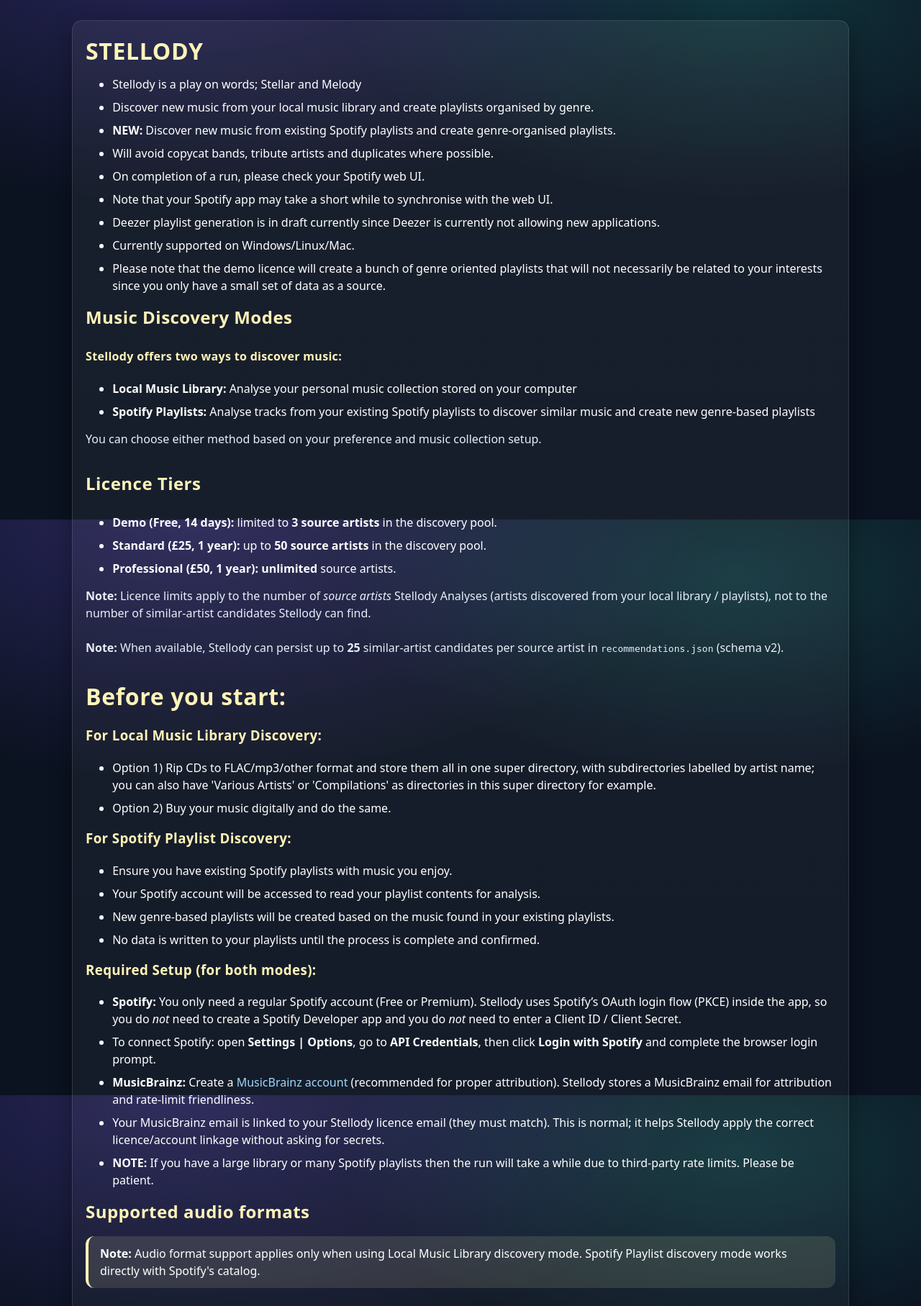
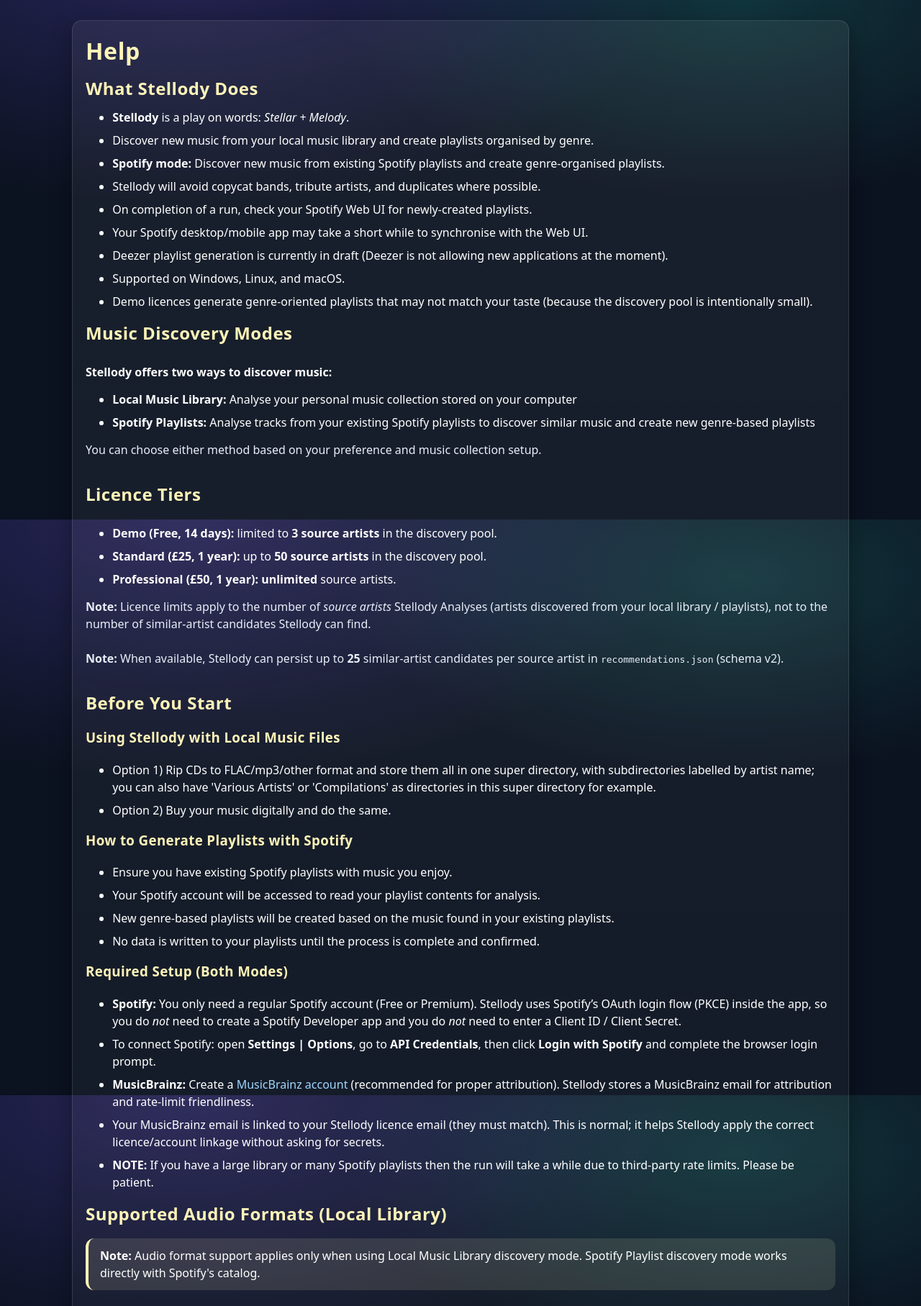
Before and after one commit to oernster/stellody-website, a FastAPI app: page /help in a window 1280 px wide. Shown: the part 78-1893 px from the top of the page at 72% size. Run offline with FastAPI, Linux system fonts and the light colour scheme; parts of the project's set-up code (start-up, migrations or seed data) failed here and were passed over.

Commit message:
Further SEO optimisations while retaining 100% test coverage.

```diff
--- a/fastapi_stellody/routers/home.py
+++ b/fastapi_stellody/routers/home.py
@@ -12,5 +12,9 @@ router = APIRouter()
 @router.get("/", response_class=HTMLResponse)
 async def home(request: Request, renderer: PageRenderer = Depends(get_renderer)):
     return renderer.render_page(
-        template_name="home.html", request=request, title="Home"
+        template_name="home.html",
+        request=request,
+        # Homepage SEO title should be explicit and keyword-rich.
+        title="Home",
+        og_title="Stellody - AI Music Discovery & Licensing",
     )
--- a/fastapi_stellody/seo.py
+++ b/fastapi_stellody/seo.py
@@ -16,7 +16,8 @@ class SeoConfig:
 
 DEFAULT_SEO_CONFIG = SeoConfig(
     canonical_host="https://stellody.com",
-    default_description="AI-powered music licensing and discovery with Stellody.",
+    # Used as the homepage meta description and as a safe fallback for unknown pages.
+    default_description="Stellody - Generate genre-sorted Spotify and local music playlists effortlessly.",
     default_og_image_path="/static/stellody-options-2.png",
     twitter_site="@stellody",
 )
--- a/fastapi_stellody/templates/base.html
+++ b/fastapi_stellody/templates/base.html
@@ -3,7 +3,11 @@
   <head>
     <meta charset="UTF-8" />
     <meta name="viewport" content="width=device-width, initial-scale=1.0" />
-    <title>{{ title }} | Stellody</title>
+    {#
+      Prefer the SEO-computed title for the document title so routes can override
+      homepage wording without duplicating the "| Stellody" suffix.
+    #}
+    <title>{{ og_title if og_title else (title ~ ' | Stellody') }}</title>
 
     {# SEO: description + canonical #}
     {% if meta_description %}
--- a/fastapi_stellody/templates/contact.html
+++ b/fastapi_stellody/templates/contact.html
@@ -4,7 +4,7 @@
   <h1>Contact Stellody</h1>
 
   {% if request.query_params.get('sent') == '1' %}
-    <div class="notice notice--success">Thanks — your message has been sent.</div>
+    <div class="notice notice--success">Thanks - your message has been sent.</div>
   {% elif request.query_params.get('error') == '1' %}
     <div class="notice notice--error">Unable to send right now. Please try again later.</div>
   {% endif %}
--- a/fastapi_stellody/templates/help.html
+++ b/fastapi_stellody/templates/help.html
@@ -2,32 +2,33 @@
 
 {% block content %}
   <div class="card help-page">
-    <h1>STELLODY</h1>
+    <h1>Help</h1>
+
+    <h2>What Stellody Does</h2>
     <ul>
-      <li>Stellody is a play on words; Stellar and Melody</li>
+      <li><strong>Stellody</strong> is a play on words: <em>Stellar + Melody</em>.</li>
       <li>Discover new music from your local music library and create playlists organised by genre.</li>
       <li>
-        <strong>NEW:</strong> Discover new music from existing Spotify playlists and create
+        <strong>Spotify mode:</strong> Discover new music from existing Spotify playlists and create
         genre-organised playlists.
       </li>
-      <li>Will avoid copycat bands, tribute artists and duplicates where possible.</li>
-      <li>On completion of a run, please check your Spotify web UI.</li>
-      <li>Note that your Spotify app may take a short while to synchronise with the web UI.</li>
+      <li>Stellody will avoid copycat bands, tribute artists, and duplicates where possible.</li>
+      <li>On completion of a run, check your Spotify Web UI for newly-created playlists.</li>
+      <li>Your Spotify desktop/mobile app may take a short while to synchronise with the Web UI.</li>
       <li>
-        Deezer playlist generation is in draft currently since Deezer is currently not allowing new
-        applications.
+        Deezer playlist generation is currently in draft (Deezer is not allowing new applications at
+        the moment).
       </li>
-      <li>Currently supported on Windows/Linux/Mac.</li>
+      <li>Supported on Windows, Linux, and macOS.</li>
       <li>
-        Please note that the demo licence will create a bunch of genre oriented playlists that will
-        not necessarily be related to your interests since you only have a small set of data as a
-        source.
+        Demo licences generate genre-oriented playlists that may not match your taste (because the
+        discovery pool is intentionally small).
       </li>
     </ul>
 
     <h2>Music Discovery Modes</h2>
     <div class="discovery-modes">
-      <h4>Stellody offers two ways to discover music:</h4>
+      <p><strong>Stellody offers two ways to discover music:</strong></p>
       <ul>
         <li>
           <strong>Local Music Library:</strong> Analyse your personal music collection stored on your
@@ -65,9 +66,9 @@
       similar-artist candidates per source artist in <code>recommendations.json</code> (schema v2).
     </div>
 
-    <h1>Before you start:</h1>
+    <h2>Before You Start</h2>
 
-    <h3>For Local Music Library Discovery:</h3>
+    <h3>Using Stellody with Local Music Files</h3>
     <ul>
       <li>
         Option 1) Rip CDs to FLAC/mp3/other format and store them all in one super directory, with
@@ -77,7 +78,7 @@
       <li>Option 2) Buy your music digitally and do the same.</li>
     </ul>
 
-    <h3>For Spotify Playlist Discovery:</h3>
+    <h3>How to Generate Playlists with Spotify</h3>
     <ul>
       <li>Ensure you have existing Spotify playlists with music you enjoy.</li>
       <li>Your Spotify account will be accessed to read your playlist contents for analysis.</li>
@@ -85,7 +86,7 @@
       <li>No data is written to your playlists until the process is complete and confirmed.</li>
     </ul>
 
-    <h3>Required Setup (for both modes):</h3>
+    <h3>Required Setup (Both Modes)</h3>
     <ul>
       <li>
         <strong>Spotify:</strong> You only need a regular Spotify account (Free or Premium). Stellody
@@ -114,7 +115,7 @@
       </li>
     </ul>
 
-    <h2>Supported audio formats</h2>
+    <h2>Supported Audio Formats (Local Library)</h2>
     <div class="note">
       <strong>Note:</strong> Audio format support applies only when using Local Music Library discovery
       mode. Spotify Playlist discovery mode works directly with Spotify's catalog.
@@ -175,7 +176,7 @@
       </table>
     </div>
 
-    <h3>Usage</h3>
+    <h2>Usage</h2>
     <ul>
       <li>Click <strong>Music Discovery/Playlist Generation</strong>, then wait for all phases to complete.</li>
       <li>
@@ -185,7 +186,7 @@
       <li>Once finished, check your Spotify playlists in the Spotify Web UI.</li>
     </ul>
 
-    <h3>Notes</h3>
+    <h2>Troubleshooting Common Issues</h2>
     <ul>
       <li>
         The reason the app doesn't run at a million miles an hour is due to rate limiting from the
@@ -194,6 +195,10 @@
       <li>
         When using Spotify Playlist discovery mode, the analysis time will depend on the number and
         size of your existing playlists.
+      </li>
+      <li>
+        If playlists don't show up immediately, give Spotify a few minutes to synchronise between the
+        Web UI and your desktop/mobile app.
       </li>
       <li>
         If you want to subsequently use another streaming service instead, then I can recommend
```
Also changed, not shown: tests/test_app_routes.py (+87 -14 lines).
